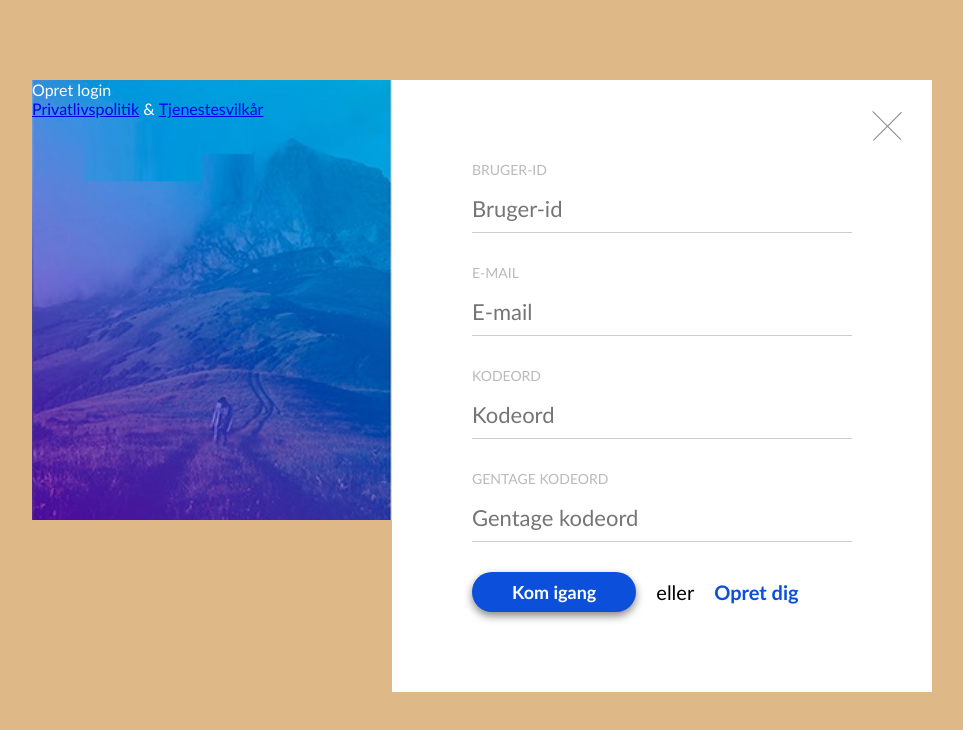
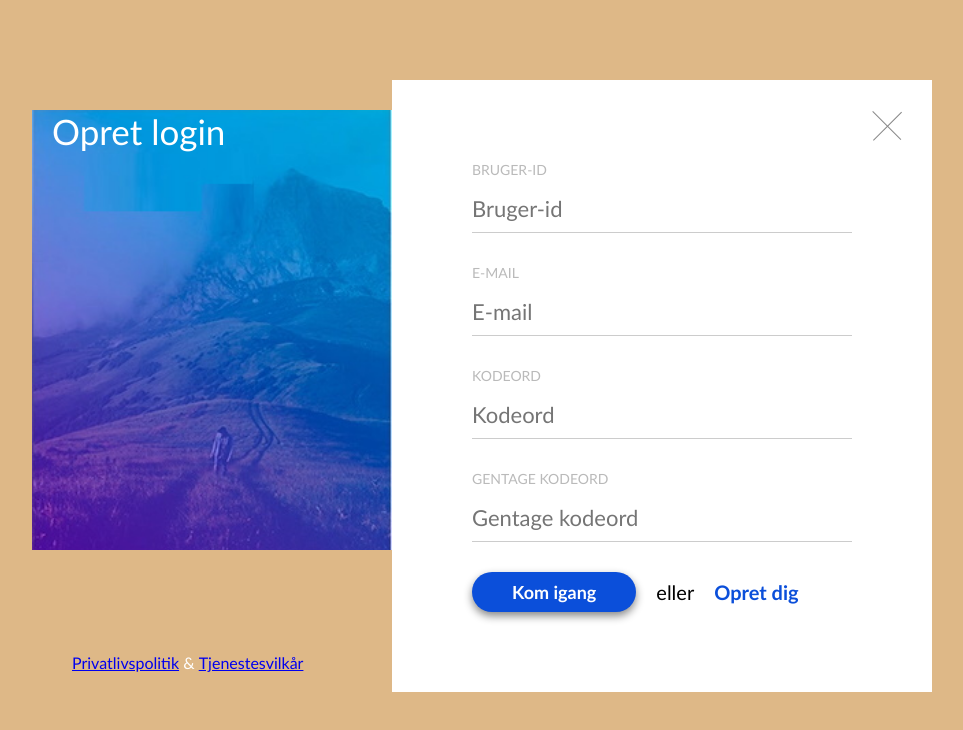
Before and after one commit to Kasparasgrin/6.-Opret-login, a plain HTML site: page index.html in a window 1280 px wide. Shown: the whole page, without its empty margins (158-1121 px from the left). Drawn offline with Linux system fonts and the light colour scheme; files whose address does not match are found by name.

Commit message:
left colument almost

```diff
--- a/css/main.css
+++ b/css/main.css
@@ -13,21 +13,35 @@ body {
         display: inline-block;
         width: 900px;
         margin: 80px calc( (100% - 900px) / 2 ) 0;
+        position: relative;
     }
         .container > .left-column {
             display: inline-block;
             float: left;
             width: 40%;
             height: 440px;
+            padding: 40 px;
+            margin-top: 30px;
             background-color: aqua;
+
             background-image: url(./hill.png);
             background-repeat: no-repeat;
             background-size: cover;
             color: white;
         }
-                .left.column > .footer > .link {
-
-                }
+            .container > .left-column > span {
+                padding: 20px;
+                margin-top: 300px;
+                font-size: 35px;
+            }
+            .container >.left-column > .footer {
+                display: inline-block;
+                width: 100%;
+                position: absolute;
+                left: 40px;
+                bottom: 20px;
+                color: white;
+            }
         .container > .right-column {
             display: inline-block;
             float: left;
```
Also changed, not shown: css/hill.png (renamed from hill.png).
